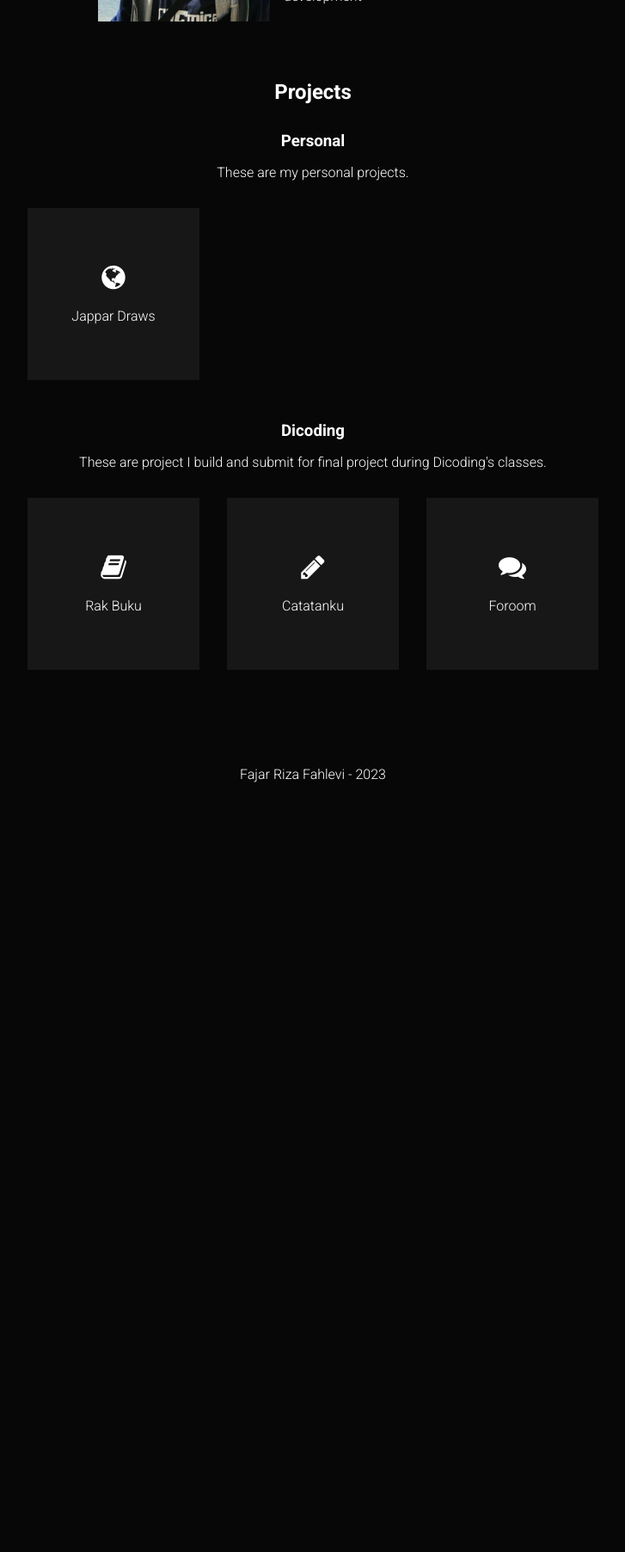
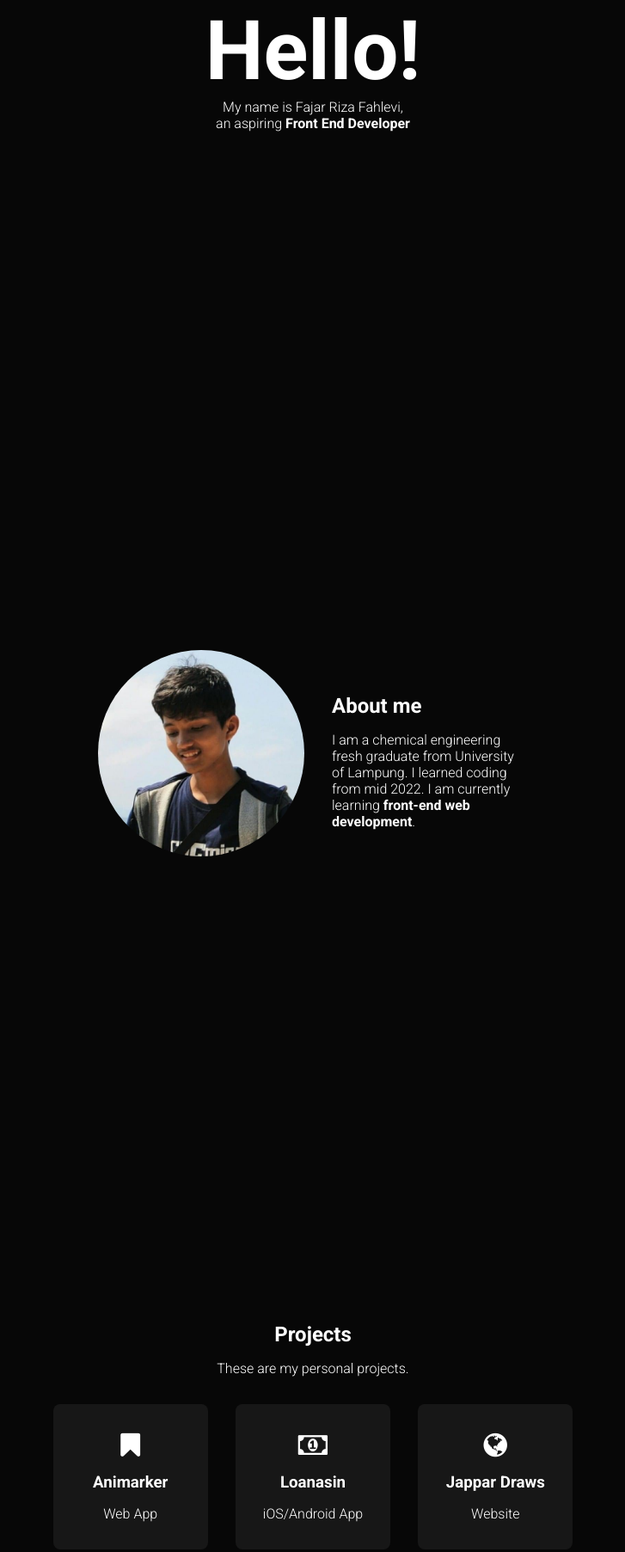
Before and after one commit to fajarrizafahlevi/portfolio-web, a plain HTML site: page index.html in a window 1280 px wide. Shown: the part 322-2127 px from the top of the page at 86% size, without its empty margins (276-1003 px from the left). Before the commit the page ends 1248 px from the top, so only its background shows below. Drawn offline with Linux system fonts and the light colour scheme.

Commit message:
update styling

```diff
--- a/assets/style.css
+++ b/assets/style.css
@@ -33,9 +33,13 @@ body {
   flex-direction: column;
 }
 
-.center {
+.middle {
   justify-content: center;
   align-items: center;
+}
+
+.text-center {
+  text-align: center;
 }
 
 .grid {
@@ -50,15 +54,23 @@ body {
   display: flex;
   justify-content: center;
   align-items: center;
-  width: 200px;
-  height: 200px;
+  border-radius: 8px;
+  padding: 32px;
   background-color: var(--background-secondary);
+}
+
+section {
+  height: 100vh;
 }
 
 a,
 button {
   min-width: 44px;
   max-width: 44px;
+}
+
+ul {
+  padding-left: 0;
 }
 
 li {
@@ -78,16 +90,17 @@ h3 {
 /* navbar */
 
 nav {
-  position: sticky;
+  position: fixed;
   top: 0;
   display: flex;
+  width: 100%;
+  height: 85px;
   justify-content: flex-end;
   padding: 16px;
   background-color: var(--background-primary);
 }
 
 nav ul {
-  padding-left: 0;
   display: flex;
 }
 
@@ -95,9 +108,16 @@ nav ul li {
   padding: 16px;
 }
 
+/* hero */
+
+#hero h1 {
+  font-size: 96px;
+}
+
 /* content */
 
 main {
+  /* padding-top: 85px; */
   max-width: 800px;
   margin: 0 auto;
 }
@@ -105,33 +125,40 @@ main {
 /* about */
 
 #about {
-  margin: 64px auto;
   width: 500px;
+  margin: 0 auto;
 }
 
 #about figure img {
-  width: 200px;
-  height: auto;
-  margin-right: 16px;
+  border-radius: 50%;
+  width: auto;
+  height: 240px;
+  margin-right: 32px;
 }
 
 /* project */
 
-#projects {
-  margin: 64px auto;
-  text-align: center;
+/* contact */
+
+#contact ul {
+  gap: 16px;
+  align-items: center;
+}
+
+#contact i {
+  margin-right: 8px;
 }
 
 /* footer */
 
 footer {
   padding: 16px;
-  text-align: center;
+  background-color: var(--background-secondary);
 }
 
 @media screen and (max-width: 1000px) {
   main {
-    padding: 0 48px;
+    padding: 0 64px;
   }
 }
 
@@ -156,7 +183,7 @@ footer {
   }
 }
 
-@media screen and (max-width: 450px) {
+@media screen and (max-width: 560px) {
   .grid {
     grid-template-columns: auto;
   }
@@ -164,4 +191,8 @@ footer {
   nav {
     justify-content: center;
   }
+
+  #contact ul {
+    flex-direction: column;
+  }
 }
--- a/index.html
+++ b/index.html
@@ -35,20 +35,29 @@
     />
     <script src="./assets/script.js"></script>
 
-    <title>Document</title>
+    <title>Portfolio</title>
   </head>
   <body>
-    <nav class="navbar">
+    <header>
+      <nav class="nav">
         <ul>
           <li><a href="#about">About</a></li>
           <li><a href="#projects">Projects</a></li>
           <li><a href="#contact">Contact</a></li>
         </ul>
       </nav>
+    </header>
     <main>
       <section
+        id="hero"
+        class="flex column middle text-center"
+      >
+        <h1>Hello!</h1>
+        <p>My name is Fajar Riza Fahlevi,<br />an aspiring <strong>Front End Developer</strong></p>
+      </section>
+      <section
         id="about"
-        class="flex center"
+        class="flex middle"
       >
         <figure>
           <img
@@ -59,85 +68,94 @@
         <article class="flex column">
           <h2>About me</h2>
           <p>
-            I am a chemical engineering fresh graduate from University of Lampung. I just learn
-            coding from mid 2022. I am currently learning front-end web development
+            I am a chemical engineering fresh graduate from University of Lampung. I learned coding
+            from mid 2022. I am currently learning <strong>front-end web development</strong>.
           </p>
         </article>
       </section>
-      <section id="projects">
+      <section
+        id="projects"
+        class="flex column middle text-center"
+      >
+        <article>
           <h2>Projects</h2>
-        <section class="flex column">
-          <article>
-            <h3>Personal</h3>
           <p>These are my personal projects.</p>
         </article>
         <div class="grid">
-            <div class="grid-item">
-              <p>
+          <div class="grid-item flex column">
+            <i
+              class="fa fa-bookmark"
+              style="font-size: 32px"
+            ></i>
+            <h3>
               <a
-                  href="https://jappardraws-web.vercel.app"
+                href="#"
                 target="_blank"
-                  ><i
+                >Animarker</a
+              >
+            </h3>
+            <p>Web App</p>
+          </div>
+          <div class="grid-item flex column">
+            <i
+              class="fa fa-money"
+              style="font-size: 32px"
+            ></i>
+            <h3>
+              <a
+                href="#"
+                target="_blank"
+                >Loanasin</a
+              >
+            </h3>
+            <p>iOS/Android App</p>
+          </div>
+          <div class="grid-item flex column">
+            <i
               class="fa fa-globe"
               style="font-size: 32px"
-                  ></i
-                  ><br /><br />Jappar Draws</a
+            ></i>
+            <h3>
+              <a
+                href="#"
+                target="_blank"
+                >Jappar Draws</a
               >
-              </p>
+            </h3>
+            <p>Website</p>
           </div>
         </div>
       </section>
-        <section class="flex column">
-          <article>
-            <h3>Dicoding</h3>
-            <p>These are project I build and submit for final project during Dicoding's classes.</p>
-          </article>
-          <div class="grid">
-            <div class="grid-item">
-              <p>
+    </main>
+    <aside>
+      <section
+        id="contact"
+        class="flex column middle"
+      >
+        <h2>Contact</h2>
+        <div>
+          <ul class="flex">
+            <li>
+              <a href="#"><i class="fa fa-envelope"></i>fajarrizafahlevi@gmail.com</a>
+            </li>
+            <li>
               <a
-                  href="https://rakbuku-app.vercel.app"
+                href="https://github.com/fajarrizafahlevi/"
                 target="_blank"
-                  ><i
-                    class="fa fa-book"
-                    style="font-size: 32px"
-                  ></i
-                  ><br /><br />Rak Buku</a
+                ><i class="fa fa-github"></i>Fajar Riza Fahlevi</a
               >
-              </p>
-            </div>
-            <div class="grid-item">
-              <p>
+            </li>
+            <li>
               <a
-                  href="https://catatanku-app.vercel.app"
+                href="https://www.linkedin.com/in/fajarrizafahlevi/"
                 target="_blank"
-                  ><i
-                    class="fa fa-pencil"
-                    style="font-size: 32px"
-                  ></i
-                  ><br /><br />
-                  Catatanku</a
+                ><i class="fa fa-linkedin"></i>Fajar Riza Fahlevi</a
               >
-              </p>
-            </div>
-            <div class="grid-item">
-              <p>
-                <a
-                  href="https://foroom-app.vercel.app"
-                  target="_blank"
-                  ><i
-                    class="fa fa-comments"
-                    style="font-size: 32px"
-                  ></i
-                  ><br /><br />Foroom</a
-                >
-              </p>
-            </div>
+            </li>
+          </ul>
         </div>
       </section>
-      </section>
-    </main>
-    <aside></aside>
-    <footer>Fajar Riza Fahlevi - 2023</footer>
+    </aside>
+    <footer class="text-center">&copy; 2023</footer>
   </body>
 </html>
```
Lines whose indentation alone changed are shown as unchanged.
